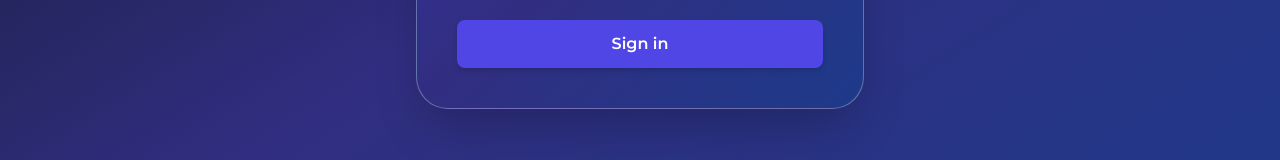
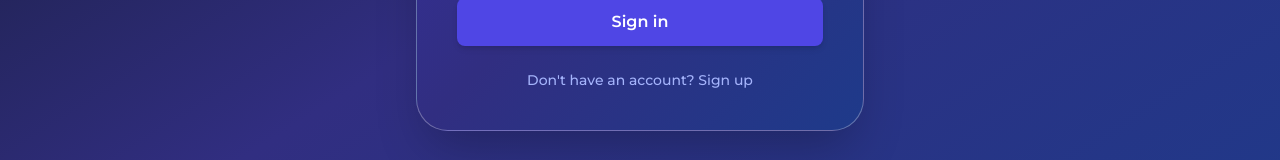
Before and after one commit to harsh4dev/vbs, a React (Vite) app: page /login in a window 1280 px wide. Shown: the part 490-650 px from the top of the page. Built offline with nearby package versions, Linux system fonts and the light colour scheme; no server answers.

Commit message:
WIP: local changes before merge

```diff
--- a/src/pages/public/LoginPage.jsx
+++ b/src/pages/public/LoginPage.jsx
@@ -2,7 +2,7 @@ import React, { useState } from 'react';
 import { Link } from 'react-router-dom';
 import { useAuth } from '../../contexts/AuthContext';
 import { toast } from 'react-toastify';
-import Button from '../../components/Button'; //
+import Button from '../../components/Button';
 
 function LoginPage() {
   const [email, setEmail] = useState('');
@@ -136,7 +136,14 @@ function LoginPage() {
             </Button>
           </div>
 
-
+          <div className="text-sm text-center">
+            <Link
+              to="/register"
+              className="font-medium text-indigo-300 hover:text-indigo-200 transition-all"
+            >
+              Don't have an account? Sign up
+            </Link>
+          </div>
         </form>
       </div>
     </div>
```
